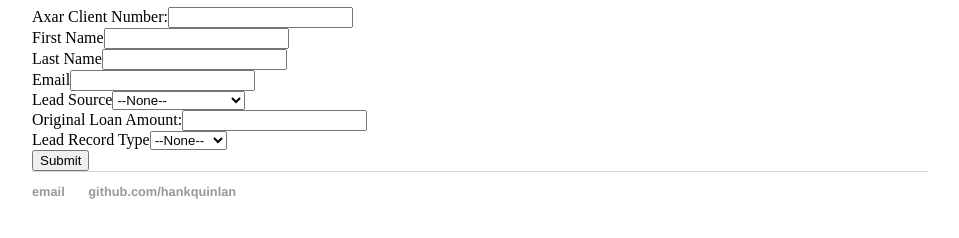
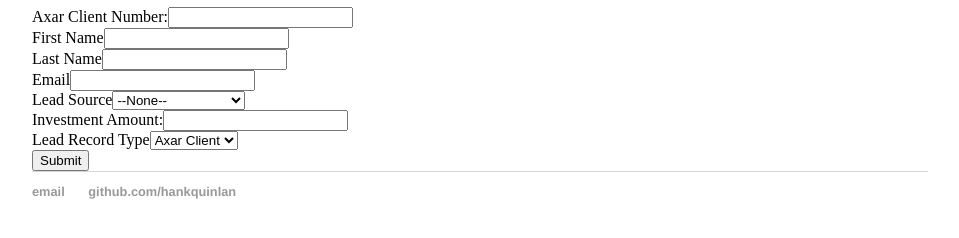
Before and after one commit to caseysung/caseysung.github.io, a Jekyll site: the page built from index.html, in a window 1280 px wide. Shown: the part 282-520 px from the top of the page, without its empty margins (160-1119 px from the left). Built offline with Jekyll 4.4.1, drawn with Linux system fonts in a browser that asks for light colours.

Commit message:
Update index.html

```diff
--- a/index.html
+++ b/index.html
@@ -30,15 +30,15 @@
 <!--  <input type="hidden" name="debugEmail" value="it@peerform.com">         -->
 <!--  ----------------------------------------------------------------------  -->
 
-Axar Client Number:<input  id="00N0m000001gWCJ" maxlength="25" name="00N0m000001gWCJ" size="20" type="text" /><br>
+Axar Client Number:<input class="form-control" id="00N0m000001gWCJ" maxlength="25" name="00N0m000001gWCJ" size="20" type="text" /><br>
 
-<label for="first_name">First Name</label><input  id="first_name" maxlength="40" name="first_name" size="20" type="text" /><br>
+<label for="first_name">First Name</label><input class="form-control" id="first_name" maxlength="40" name="first_name" size="20" type="text" /><br>
 
-<label for="last_name">Last Name</label><input  id="last_name" maxlength="80" name="last_name" size="20" type="text" /><br>
+<label for="last_name">Last Name</label><input class="form-control" id="last_name" maxlength="80" name="last_name" size="20" type="text" /><br>
 
-<label for="email">Email</label><input  id="email" maxlength="80" name="email" size="20" type="text" /><br>
+<label for="email">Email</label><input class="form-control" id="email" maxlength="80" name="email" size="20" type="text" /><br>
 
-<label for="lead_source">Lead Source</label><select  id="lead_source" name="lead_source"><option value="">--None--</option><option value="Advertisement">Advertisement</option>
+<label for="lead_source">Lead Source</label><select class="form-control" id="lead_source" name="lead_source"><option value="">--None--</option><option value="Advertisement">Advertisement</option>
 <option value="Employee Referral">Employee Referral</option>
 <option value="External Referral">External Referral</option>
 <option value="Partner">Partner</option>
@@ -51,11 +51,9 @@
 <option value="Other">Other</option>
 </select><br>
 
-Original Loan Amount:<input  id="00Nd0000004rKh9" name="00Nd0000004rKh9" size="20" type="text" /><br>
+Investment Amount:<input  id="00Nd0000004rKh9" name="00Nd0000004rKh9" size="20" type="text" /><br>
 
-<label for="recordType">Lead Record Type</label><select  id="recordType" name="recordType"><option value="">--None--</option><option value="012d0000000Wa7G">Borrower</option>
-<option value="012d0000000We7d">Investor</option>
-<option value="012d0000000WeJ0">Lender</option>
+<label for="recordType">Lead Record Type</label><select  id="recordType" name="recordType"><option value="">--None--</option><option  selected="selected" value="0120m0000002znT">Axar Client</option>
 </select><br>
 
 <input type="submit" name="submit">
```
Also changed, not shown: other parts of index.html (+1 -1 lines).
